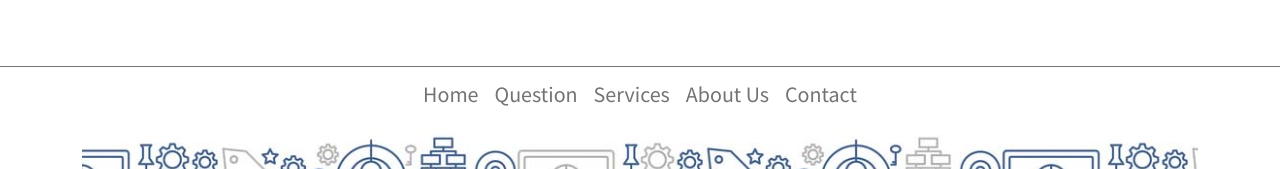
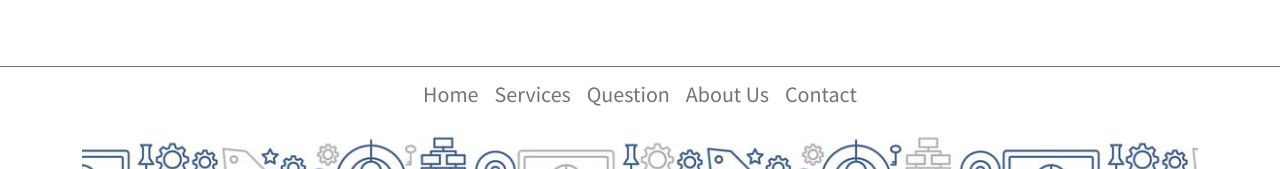
Before and after one commit to saburali/React-Developer-React-App, a React (Create React App) app: page / in a window 1280 px wide. Shown: the part 219-388 px from the top of the page. Built offline with nearby package versions, Linux system fonts and the light colour scheme.

Commit message:
Cng Navbar Item

```diff
--- a/src/components/header/Header.js
+++ b/src/components/header/Header.js
@@ -13,8 +13,8 @@ const Header = () => {
                     <Navbar.Collapse id="responsive-navbar-nav">
                         <Nav className="mx-auto">
                             <NavLink className="nav-link" to="/home">Home</NavLink>
+                            <NavLink className="nav-link" to="/services"> Services </NavLink>
                             <NavLink className="nav-link" to="/question"> Question </NavLink>
-                            <NavLink className="nav-link" to="/services"> Services </NavLink>
                             <NavLink className="nav-link" to="/about-us">About Us</NavLink>
                             <Nav.Link eventKey={2} to="/contact"> Contact </Nav.Link>
                         </Nav>
```
